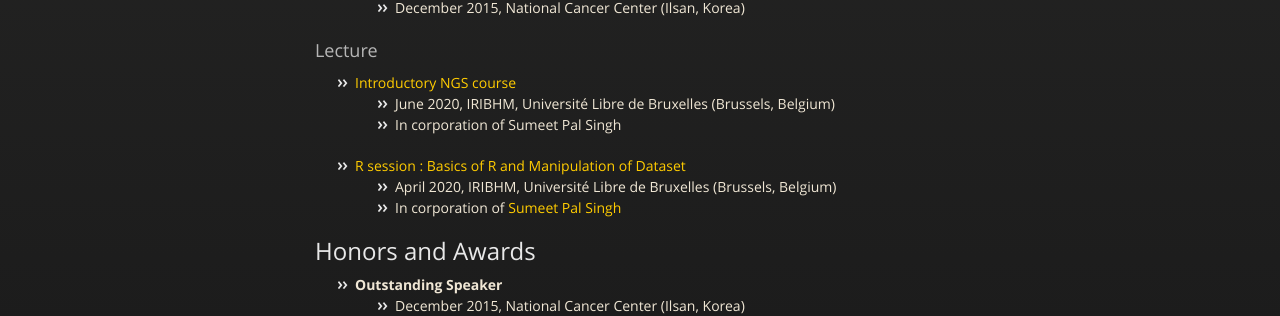
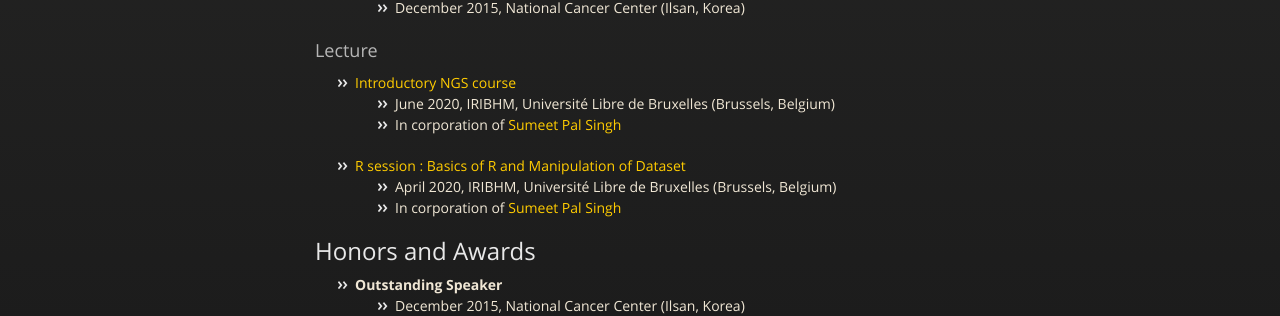
Before and after one commit to yurasong/yurasong.github.io, a Jekyll site: the page built from index.md, in a window 1280 px wide and 900 px high, scrolled down 3131 px. Shown: the part 145-461 px from the top of the window. Built offline with Jekyll 4.4.1, drawn with Linux system fonts in a browser that asks for light colours; our own code applies the rules of GitHub Pages for plain Markdown files; part of the change alters nothing that is shown.

```diff
--- a/index.md
+++ b/index.md
@@ -131,9 +131,10 @@ My ultimate goal studying bioinformatics and cancer biology is finding the new w
   - December 2015, National Cancer Center (Ilsan, Korea)
 
 ### Lecture
+
 - [Introductory NGS course](https://github.com/sumeetpalsingh/NGS_Course)
   - June 2020, IRIBHM, Université Libre de Bruxelles (Brussels, Belgium)
-  - In corporation of Sumeet Pal Singh
+  - In corporation of [Sumeet Pal Singh](https://sumeetpalsingh.github.io)
 - [R session : Basics of R and Manipulation of Dataset](https://github.com/sumeetpalsingh/R_course)
   - April 2020, IRIBHM, Université Libre de Bruxelles (Brussels, Belgium)
   - In corporation of [Sumeet Pal Singh](https://sumeetpalsingh.github.io)
```
